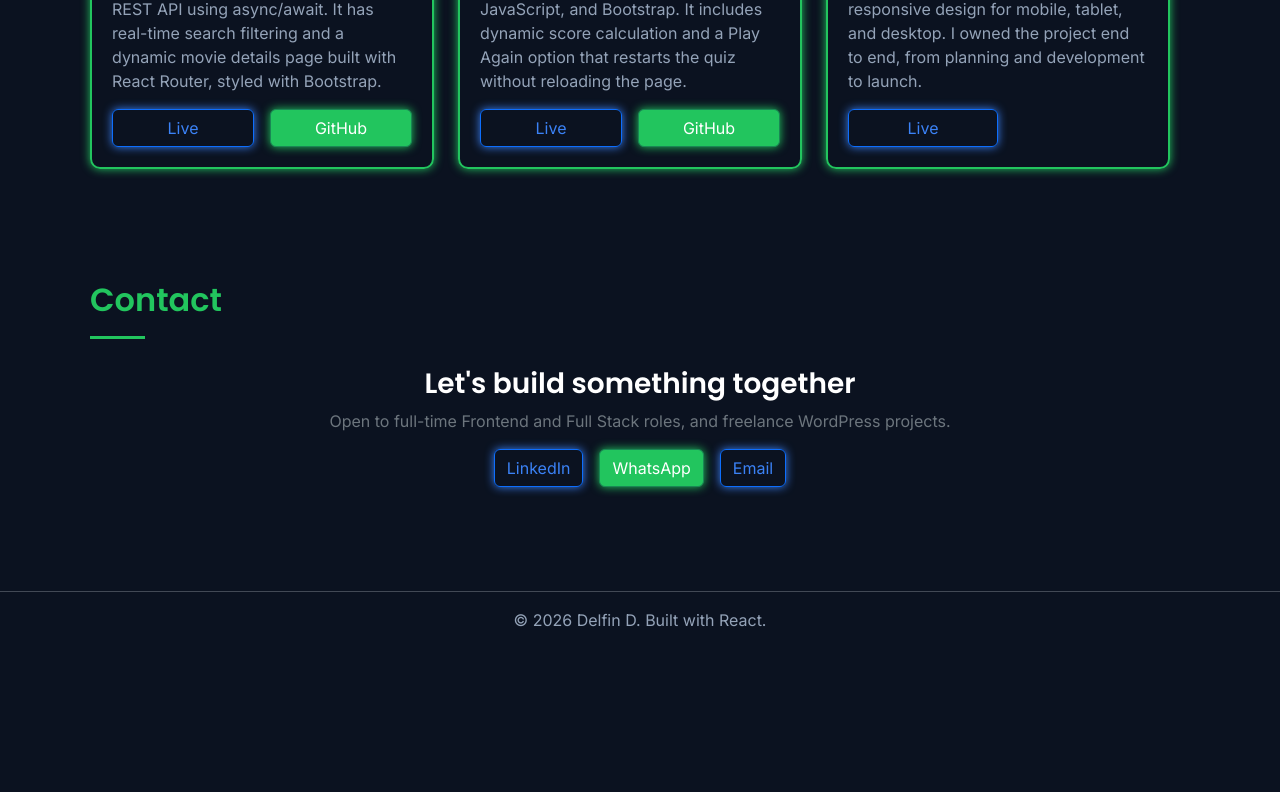
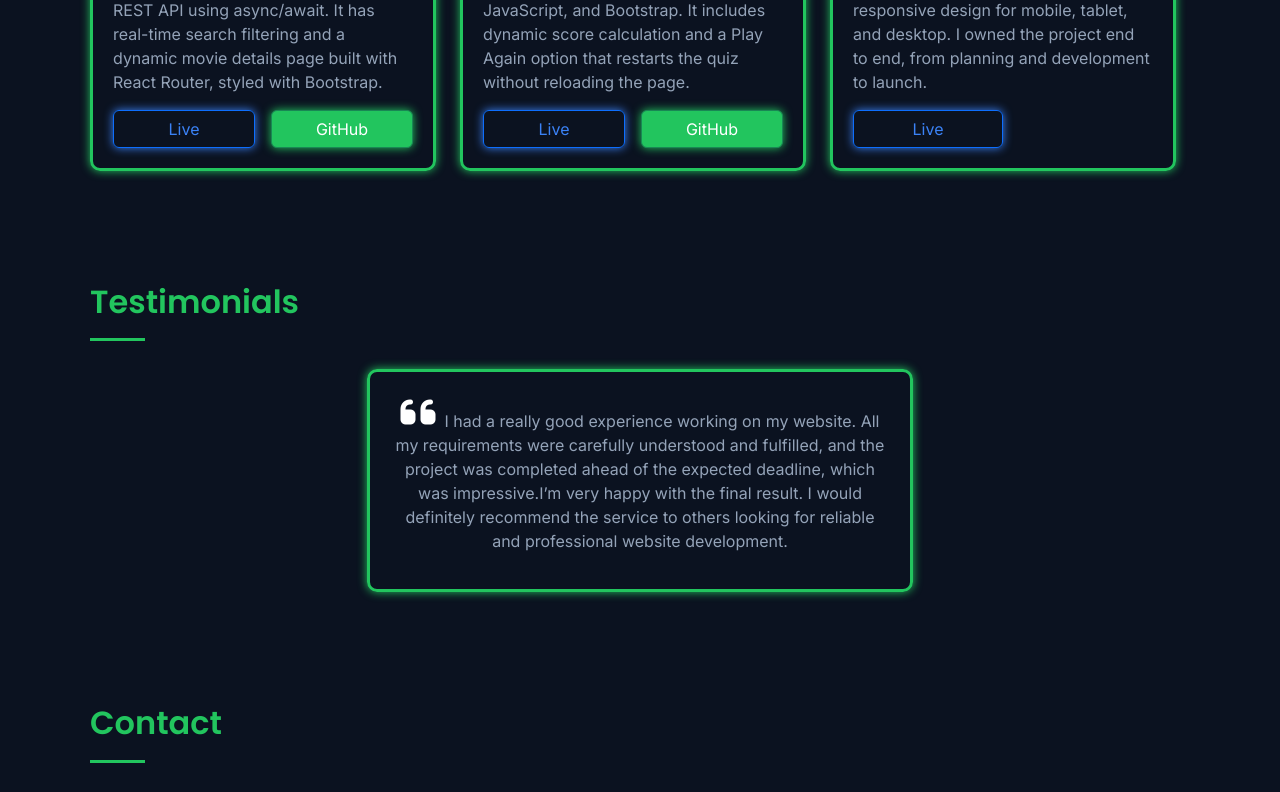
Before and after one commit to Delfin22072001/Frontend-Portfolio, a React (Vite) app: page / in a window 1280 px wide. Shown: the part 3001-3793 px from the top of the page. Before the commit the page ends 3649 px from the top, so only its background shows below. Built offline with nearby package versions, Linux system fonts and the light colour scheme.

Commit message:
add testimonial section

```diff
--- a/src/Pages/Home.jsx
+++ b/src/Pages/Home.jsx
@@ -15,50 +15,62 @@ export default function Home() {
 
   const skills = [
     {
+      id:1,
       technology: "HTML5",
       value: 90
     },
     {
+      id:2,
       technology: "CSS3",
       value: 80
     },
     {
+      id:3,
       technology: "JavaScript",
       value: 70
     },
     {
+      id:4,
       technology: "Bootstrap",
       value: 60
     },
     {
+      id:5,
       technology: "React",
       value: 50
     },
     {
+      id:6,
       technology: "Python",
       value: 50
     },
     {
+      id:7,
       technology: "Django",
       value: 50
     },
     {
+      id:8,
       technology: "REST API",
       value: 50
     },
     {
+      id:9,
       technology: "SQL",
       value: 70
     },
     {
+      id:10,
       technology: "Git/GitHub",
       value: 70
     },
     {
+      id:11,
       technology: "WordPress",
       value: 80
     },
     {
+      id:12,
       technology: "Responsive Design",
       value: 90
     },
@@ -72,6 +84,15 @@ export default function Home() {
       place: "St. Xavier's Catholic College of Engineering",
     },
   ];
+
+  const testimonials = [
+    {
+      id: 1,
+      owner: "Artorra",
+      text:"I had a really good experience working on my website. All my requirements were carefully understood and fulfilled, and the project was completed ahead of the expected deadline, which was impressive.I’m very happy with the final result. I would definitely recommend the service to others looking for reliable and professional website development."
+    },
+  ];
+
 
   const experience = [
     {
@@ -120,30 +141,6 @@ export default function Home() {
     },
   ];
 
-  const contacts = [
-    {
-      id: 1,
-      label: "Email",
-      value: "delfin22072002@gmail.com",
-      href: "mailto:delfin22072002@gmail.com?subject=Hello%20Delfin",
-      icon: "fa-solid fa-envelope",
-    },
-    {
-      id: 4,
-      label: "LinkedIn",
-      value: "delfin-d",
-      href: "https://www.linkedin.com/in/delfin-d-839876227/",
-      icon: "fa-brands fa-linkedin",
-    },
-    {
-      id: 5,
-      label: "GitHub",
-      value: "Delfin22072001",
-      href: "https://github.com/Delfin22072001/",
-      icon: "fa-brands fa-github",
-    },
-  ];
-
   return (
     <>
       <div className="container">
@@ -183,9 +180,9 @@ export default function Home() {
           <h2 className="my-5">Skills</h2>
           <div className="d-flex flex-wrap gap-2">
             {
-              skills.map((skill, index) => {
+              skills.map((skill, _) => {
                 return (
-                  <div key={index} className="skill-section">
+                  <div key={skill.id} className="skill-section">
                     <div className="tech-label d-flex justify-content-between">
                       <button className="btn btn-outline-primary">{skill.technology}</button>
                     </div>
@@ -202,7 +199,7 @@ export default function Home() {
           <div className="experience-column">
             <h2 className="my-5">Experience</h2>
             <div className="experience-container d-flex flex-column gap-3">
-              {experience.map((work) => (
+              {experience.map((work, _) => (
                 <div key={work.id} className="my-section">
                   <span className="circle"></span>
                   <p className="year">{work.date}</p>
@@ -218,7 +215,7 @@ export default function Home() {
         <section id="certification" className="p-2">
           <h2 className="my-5">Certification</h2>
           <div className="details-container">
-            {certifications.map((item) => (
+            {certifications.map((item, _) => (
               <div key={item.id} className="my-section">
                 <span className="circle"></span>
                 <p className="year">{item.date}</p>
@@ -234,7 +231,7 @@ export default function Home() {
         <section id="education" className="p-2">
           <h2 className="my-5">Education</h2>
           <div className="details-container">
-            {education.map((item) => (
+            {education.map((item, _) => (
               <div key={item.id} className="my-section">
                 <span className="circle"></span>
                 <p className="year">{item.date}</p>
@@ -250,7 +247,7 @@ export default function Home() {
           <h2 className="my-5">Projects</h2>
           <div className="d-flex flex-wrap gap-4">
             {
-              projects.map((project) => {
+              projects.map((project, _) => {
                 return (
                   <div key={project.id} className="project-section">
                     <h5>{project.title}</h5>
@@ -261,6 +258,21 @@ export default function Home() {
                         <a className="btn btn-success w-50" target="_blank" href={project.github}>GitHub</a>
                       )}
                     </div>
+                  </div>
+                )
+              })
+            }
+          </div>
+        </section>
+
+        <section className="my-5 p-2">
+          <h2 className="my-5">Testimonials</h2>
+          <div className="d-flex flex-wrap gap-4">
+            {
+              testimonials.map((review, _) =>{
+                return(
+                  <div key={review.id} className="testimonial-section m-auto">
+                    <p className="text-center"><i className="fa-solid fa-quote-left fs-1 text-white"></i>&nbsp;&nbsp;{review.text}</p>
                   </div>
                 )
               })
--- a/src/index.css
+++ b/src/index.css
@@ -110,14 +110,14 @@ h2::after{
   padding-left: 20px;
 }
 
-.my-section, .project-section{
+.my-section, .project-section, .testimonial-section{
   padding:10px;
   border-radius: 10px;
   width: fit-content;
   transition: all 0.3s ease;
 }
 
-.my-section p, .project-section p{
+.my-section p, .project-section p, .testimonial-section p{
   width: 500px;
 }
 
@@ -136,13 +136,13 @@ h2::after{
   height:50px
 }
 
-.project-section{
-  border:2px solid var(--success);
+.project-section, .testimonial-section{
+  border:3px solid var(--success);
   box-shadow: 0px 0px 10px var(--success);
   padding: 20px;
 }
 
-.project-section:hover{
+.project-section:hover, .testimonial-section:hover{
   cursor: pointer;
   box-shadow: 0px 0px 20px var(--success);
   transform: translateY(-5px);
```
